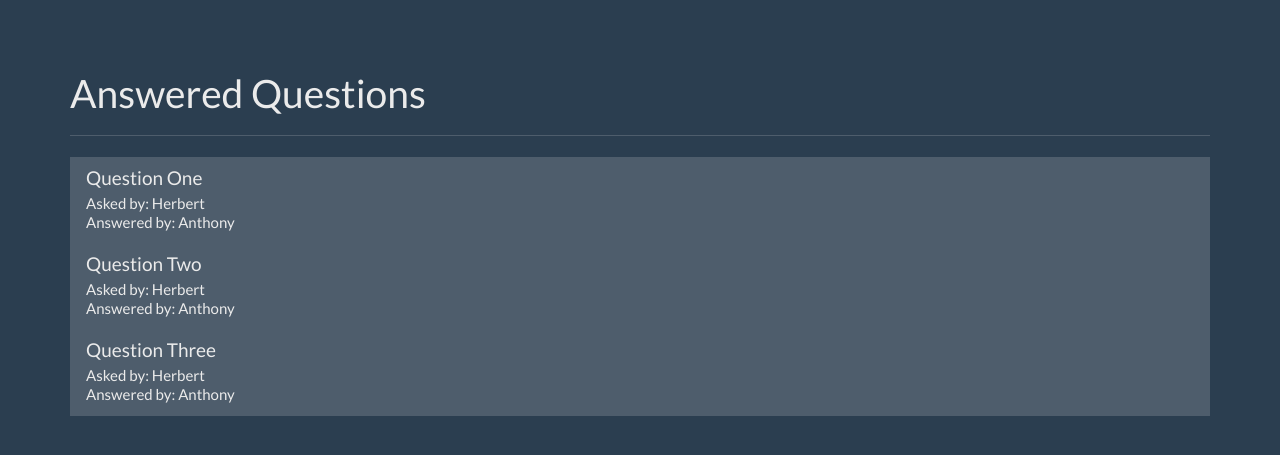
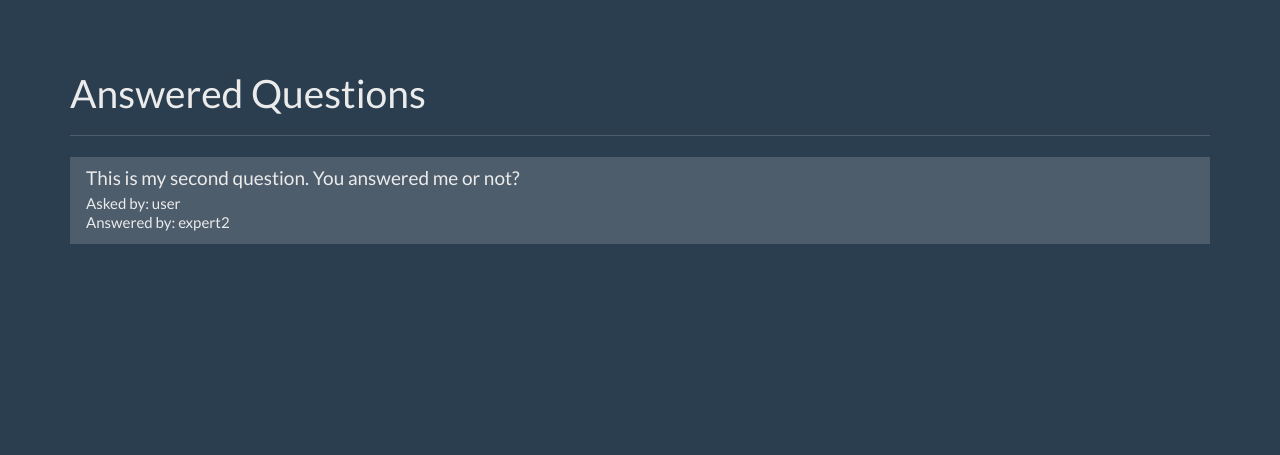
Before and after one commit to keys4words/faq, a Flask app: page / in a window 1280 px wide. Shown: the part 40-495 px from the top of the page. Run offline with Flask 2, Linux system fonts and the light colour scheme; data comes from the database, SQL or seed files in the repository; both versions use the stored data as it was after the commit; some libraries are stand-ins or nearby versions.

Commit message:
made ask-answer part

```diff
--- a/app.py
+++ b/app.py
@@ -31,7 +31,24 @@ def home():
     # if 'user' in session:
     #     user = session['user']
     user = get_current_user()
-    return render_template('home.html', user=user)
+    db = get_db()
+    questions_cur = db.execute('''select questions.id
+                                        as question_id
+                                    , questions.question_text
+                                    , askers.name
+                                        as asker_name
+                                    , experts.name
+                                        as expert_name
+                                from questions
+                                join users as askers
+                                    on askers.id = questions.asked_by_id
+                                join users as experts
+                                     on experts.id = questions.expert_id
+                                where questions.answer_text is not null''')
+
+    questions_res = questions_cur.fetchall()
+
+    return render_template('home.html', user=user, questions=questions_res)
 
 
 @app.route('/register', methods=['GET', 'POST'])
@@ -43,7 +60,7 @@ def register():
         hashed_pass = generate_password_hash(request.form["inputPassword"], method='sha256')
         db.execute('insert into users(name, password, expert, admin) values(?, ?, ?, ?)', [request.form["inputName"], hashed_pass, '0', '0'])
         db.commit()
-        session['user'] = request.form['name']
+        session['user'] = request.form['inputName']
         return redirect(url_for('home'))
     return render_template('register.html', user=user)
 
@@ -71,32 +88,74 @@ def login():
     return render_template('login.html', user=user)
 
 
-@app.route('/question')
-def question():
+@app.route('/question/<question_id>', methods=['GET', 'POST'])
+def question(question_id):
     user = get_current_user()
+    db = get_db()
+    question_cur = db.execute('''select questions.question_text
+                                    , questions.answer_text
+                                    , askers.name
+                                        as asker_name
+                                    , experts.name
+                                        as expert_name
+                                from questions
+                                join users as askers
+                                    on askers.id = questions.asked_by_id
+                                join users as experts
+                                     on experts.id = questions.expert_id
+                                where questions.id = ?''', [question_id])
 
-    return render_template('question.html', user=user)
+    question = question_cur.fetchone()
+
+    return render_template('question.html', user=user, question=question)
 
 
-@app.route('/answer')
-def answer():
+@app.route('/answer/<question_id>', methods=['GET', 'POST'])
+def answer(question_id):
     user = get_current_user()
-
-    return render_template('answer.html', user=user)
+    db = get_db()
+    if request.method == 'POST':
+        db.execute('update questions set answer_text = ? where id = ?', [request.form['answer'], question_id])
+        db.commit()
+        return redirect(url_for('unanswered'))
+    question_cur = db.execute('select id, question_text from questions where id = ?', [question_id])
+    question = question_cur.fetchone()
+    return render_template('answer.html', user=user, question=question)
 
 
-@app.route('/ask')
+@app.route('/ask', methods=['POST', 'GET'])
 def ask():
     user = get_current_user()
+    db = get_db()
 
-    return render_template('ask.html', user=user)
+    if request.method == 'POST':
+        question_text = request.form["question"]
+        expert_id = request.form["expert"]
+        db.execute('insert into questions (question_text, asked_by_id, expert_id) values(?, ?, ?)', [question_text, user['id'], expert_id])
+        db.commit()
+        return redirect(url_for('home'))
+
+    expert_cur = db.execute('select id, name from users where expert = 1')
+    expert_res = expert_cur.fetchall()
+
+    return render_template('ask.html', user=user, experts=expert_res)
 
 
 @app.route('/unanswered')
 def unanswered():
     user = get_current_user()
+    db = get_db()
+    questions_cur = db.execute('''select questions.id
+                                        ,questions.question_text
+                                        ,questions.asked_by_id
+                                        ,users.name
+                                from questions
+                                join users on users.id = questions.asked_by_id
+                                where questions.answer_text is null and questions.expert_id = ?'''
+                                , [user['id']])
+    questions_res = questions_cur.fetchall()
 
-    return render_template('ananswered.html', user=user)
+    return render_template('unanswered.html', user=user, questions=questions_res)
 
 @app.route('/users')
 def users():
--- a/templates/_base.html
+++ b/templates/_base.html
@@ -36,7 +36,7 @@
             <li><a href="{{ url_for('ask') }}">Ask Question</a></li>
             {% endif %}
             {% if user and user['expert'] == 1 %}
-            <li><a href="{{ url_for('answer') }}">Answer Questions</a></li>
+            <li><a href="{{ url_for('unanswered') }}">Answer Questions</a></li>
             {% endif %}
             {% if user and user['admin'] == 1 %}
             <li><a href="{{ url_for('users') }}">User Setup</a></li>
--- a/templates/answer.html
+++ b/templates/answer.html
@@ -9,17 +9,17 @@
 {% block content %}
 
 <div class="page-header">
-  <h1>What?</h1>
+  <h1>{{ question['question_text'] }}</h1>
 </div>
 <div class="row">
   <div class="col-lg-12">
     <div class="well bs-component">
-      <form class="form-horizontal">
+      <form class="form-horizontal" action="{{ url_for('answer', question_id=question['id']) }}" method="POST">
         <fieldset>
           <div class="form-group">
             <label for="textArea" class="col-lg-2 control-label">Answer</label>
             <div class="col-lg-10">
-              <textarea class="form-control" rows="3" id="textArea"></textarea>
+              <textarea class="form-control" rows="3" id="textArea" name="answer"></textarea>
             </div>
           </div>
           <div class="form-group">
--- a/templates/home.html
+++ b/templates/home.html
@@ -12,21 +12,13 @@
 <div class="row">
   <div class="col-lg-12">
     <div class="list-group">
-      <a href="#" class="list-group-item">
-        <h4 class="list-group-item-heading">Question One</h4>
-        <p class="list-group-item-text">Asked by: Herbert</p>
-        <p class="list-group-item-text">Answered by: Anthony</p>
+      {% for el in questions %}
+      <a href="{{ url_for('question', question_id=el['question_id']) }}" class="list-group-item">
+        <h4 class="list-group-item-heading">{{ el['question_text'] }}</h4>
+        <p class="list-group-item-text">Asked by: {{ el['asker_name'] }}</p>
+        <p class="list-group-item-text">Answered by: {{ el['expert_name'] }}</p>
       </a>
-      <a href="#" class="list-group-item">
-        <h4 class="list-group-item-heading">Question Two</h4>
-        <p class="list-group-item-text">Asked by: Herbert</p>
-        <p class="list-group-item-text">Answered by: Anthony</p>
-      </a>
-      <a href="#" class="list-group-item">
-        <h4 class="list-group-item-heading">Question Three</h4>
-        <p class="list-group-item-text">Asked by: Herbert</p>
-        <p class="list-group-item-text">Answered by: Anthony</p>
-      </a>
+      {% endfor %}
     </div>
   </div><!-- /.col-lg-12 -->
 </div>
```
Also changed, not shown: templates/ask.html (+6 -9 lines), templates/question.html (+4 -4 lines), templates/unanswered.html (+5 -11 lines), faq.db.
